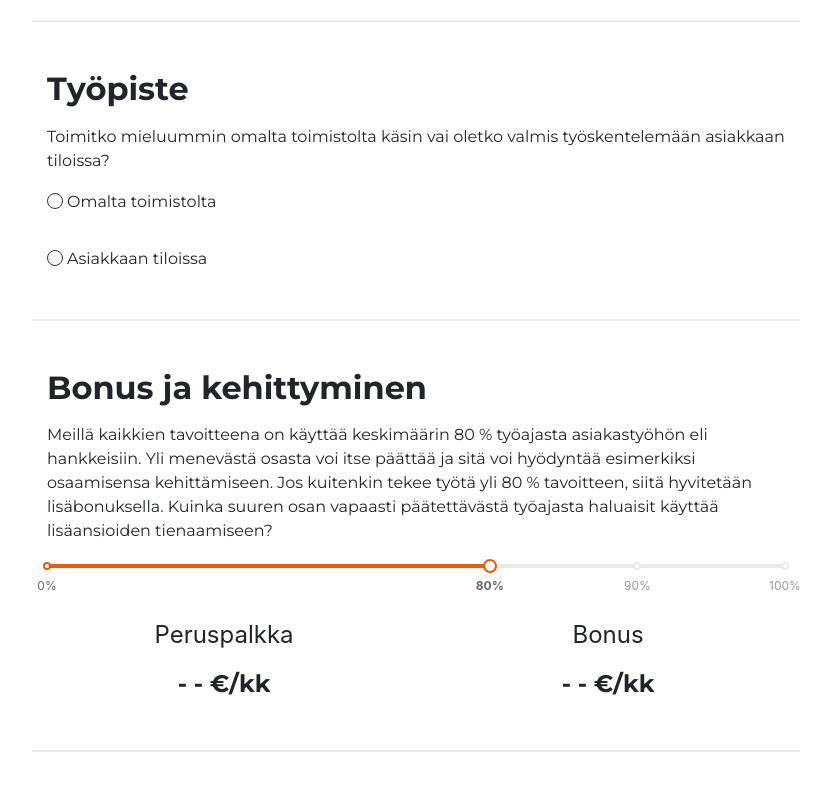
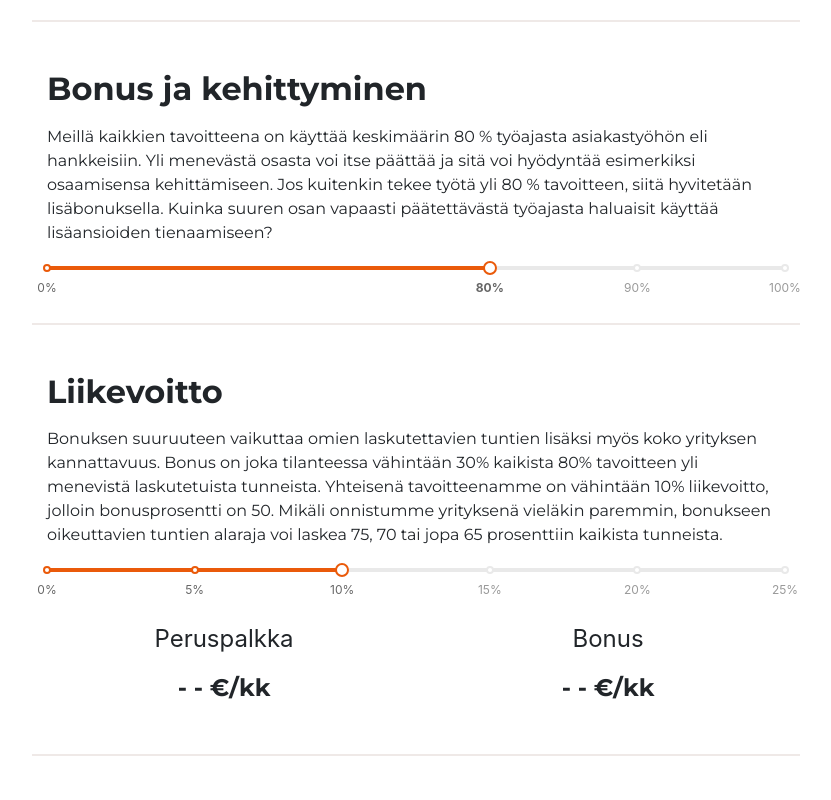
Before and after one commit to sysart/koodarinpalkka, a React (Create React App) app: page / in a window 1280 px wide. Shown: the part 1840-2640 px from the top of the page, without its empty margins (224-1055 px from the left). Built offline with nearby package versions, Linux system fonts and the light colour scheme.

Commit message:
Update service for new bonus model

```diff
--- a/package.json
+++ b/package.json
@@ -3,7 +3,7 @@
   "version": "0.2.0",
   "private": true,
   "engines": {
-    "node": "12.10"
+    "node": "14.5.0"
   },
   "dependencies": {
     "bootstrap": "^4.5.0",
--- a/src/App.jsx
+++ b/src/App.jsx
@@ -7,6 +7,7 @@ import Footer from "./components/Footer";
 import Result from "./components/Result";
 import CookieBanner from './components/CookieBanner'
 import Header from "./components/Header";
+import Profit from './components/Profit';
 import content from "./content";
 import TagManager from 'react-gtm-module'
 import { withCookies } from 'react-cookie';
@@ -59,10 +60,10 @@ class List extends Component {
       experience: 5,
       knowhow: "",
       city: "",
-      location: "",
-      bonus: 80,
+      bonusPercentage: 80,
       baseWage: "- - ",
       bonusWage: "- - ",
+      profit: 10,
       cookiesAccepted: cookies.get('cookiesAccepted')
     };
 
@@ -76,9 +77,9 @@ class List extends Component {
   }
 
   calculateBaseWage() {
-    const { role, experience, knowhow, city, location } = this.state;
+    const { role, experience, knowhow, city } = this.state;
 
-    if (role === "" || knowhow === "" || city === "" || location === "") {
+    if (role === "" || knowhow === "" || city === "" ) {
       return;
     }
 
@@ -118,43 +119,63 @@ class List extends Component {
   }
 
   calculateBonusWage() {
-    const { role, city, location, bonus } = this.state;
+    const { role, city, bonusPercentage, profit } = this.state;
 
-    let bonusPercentage = 0.3;
+    let hourlyWage;
+    let bonusWage;
 
-    if (location === "customer") {
-      bonusPercentage = 0.5;
-    }
-
-    let base = (bonus - 80) * 0.05 * 31.5 * bonusPercentage;
-
-    // role calculation
+    // Role calculation
     if (city === "helsinki") {
-      if (role === "future-pro") {
-        base *= 70;
-      } else if (role === "battering-ram") {
-        base *= 95;
-      } else if (role === "consultant") {
-        base *= 100;
-      } else if (role === "pro") {
-        base *= 85;
+      // Helsinki
+      switch (role) {
+        case "future-pro":
+          hourlyWage = 65
+          break;
+        case "pro":
+          hourlyWage = 87.5
+          break;
+        case "consultant":
+        case "battering-ram":
+          hourlyWage = 97.5
+          break;
+        default:
+          hourlyWage = 0
       }
     } else {
-      if (role === "future-pro") {
-        base *= 50;
-      } else if (role === "battering-ram") {
-        base *= 80;
-      } else if (role === "consultant") {
-        base *= 85;
-      } else if (role === "pro") {
-        base *= 75;
+      // Oulu
+      switch (role) {
+        case "future-pro":
+          hourlyWage = 50
+          break;
+        case "pro":
+          hourlyWage = 72.5
+          break;
+        case "consultant":
+        case "battering-ram":
+          hourlyWage = 85
+          break;
+        default:
+          hourlyWage = 0
       }
     }
 
-    base = Math.round(base);
+    // Calculate bonus wage
+    if (profit <= 4) {
+      bonusWage = (bonusPercentage - 80) / 20 * 0.3 * 31.6 * hourlyWage
+    } else if (profit <= 10) {
+      bonusWage = (bonusPercentage - 80) / 20 * (0.4 + 2 * (profit - 5) / 100) * 31.6 * hourlyWage
+    } else if (profit <= 14) {
+      bonusWage = (bonusPercentage - 80) / 20 * 0.5 * 31.6 * hourlyWage
+    } else if (profit <= 19) {
+      bonusWage = (bonusPercentage - 80) / 20 * 0.5 * 39.5 * hourlyWage
+    } else if (profit <= 24) {
+      bonusWage = (bonusPercentage - 80) / 20 * 0.5 * 47.5 * hourlyWage
+    } else if (profit <= 25) {
+      bonusWage = (bonusPercentage - 80) / 20 * 0.5 * 55.3 * hourlyWage
+    }
 
     this.setState({
-      bonusWage: base
+      bonusWage: bonusWage
     });
   }
 
@@ -187,10 +208,11 @@ class List extends Component {
       experienceContent,
       knowhow,
       city,
-      location,
-      bonusContent
+      bonusContent,
+      profitContent
     ] = content;
-    const { experience, bonus, baseWage, bonusWage, cookiesAccepted } = this.state;
+
+    const { experience, bonusPercentage, baseWage, bonusWage, profit, cookiesAccepted } = this.state;
 
     return (
       <>
@@ -208,12 +230,16 @@ class List extends Component {
           />
           <RadioComponent content={knowhow} handleChoice={this.handleChoice} />
           <RadioComponent content={city} handleChoice={this.handleChoice} />
-          <RadioComponent content={location} handleChoice={this.handleChoice} />
           <Bonus
             content={bonusContent}
+            sliderLocation={bonusPercentage}
+            handleChoice={this.handleChoice}
+          />
+          <Profit
+            content={profitContent}
             baseWage={baseWage}
             bonusWage={bonusWage}
-            sliderLocation={bonus}
+            sliderLocation={profit}
             handleChoice={this.handleChoice}
           />
           <Result baseWage={baseWage} bonusWage={bonusWage} />
--- a/src/components/Bonus.jsx
+++ b/src/components/Bonus.jsx
@@ -1,4 +1,4 @@
-import { Container, Row, Col } from 'reactstrap';
+import { Container } from 'reactstrap';
 import React from 'react';
 import Slider from 'rc-slider';
 import 'rc-slider/assets/index.css';
@@ -16,8 +16,6 @@ const marks = {
 const Bonus = (props) => {
   const {
     content,
-    baseWage,
-    bonusWage,
     sliderLocation,
     handleChoice,
   } = props;
@@ -33,7 +31,7 @@ const Bonus = (props) => {
             min={50}
             max={100}
             marks={marks}
-            onChange={value => (handleChoice('bonus', value[2]))}
+            onChange={value => (handleChoice('bonusPercentage', value[2]))}
             value={[0, 80, sliderLocation]}
             trackStyle={[{ backgroundColor: '#EA5A0A' }, { backgroundColor: '#EA5A0A' }]}
             activeDotStyle={{ borderColor: '#EA5A0A' }}
@@ -42,22 +40,6 @@ const Bonus = (props) => {
             tipFormatter={value => `${value}%`}
           />
         </div>
-        <Row>
-          <Col md={6}>
-            <h3 className="BonusSubtitle">Peruspalkka</h3>
-            <p className="BonusWage">
-              {baseWage}
-              €/kk
-            </p>
-          </Col>
-          <Col md={6}>
-            <h3 className="BonusSubtitle">Bonus</h3>
-            <p className="BonusWage">
-              {bonusWage}
-              €/kk
-            </p>
-          </Col>
-        </Row>
       </Container>
     </section>
   );
--- /dev/null
+++ b/src/components/Profit.jsx
@@ -0,0 +1,65 @@
+import { Container, Row, Col } from 'reactstrap';
+import React from 'react';
+import Slider, { createSliderWithTooltip } from 'rc-slider'
+import 'rc-slider/assets/index.css';
+import './Profit.scss';
+
+const SliderWithTooltip = createSliderWithTooltip(Slider);
+
+const marks = {
+  0: '0%',
+  5: '5%',
+  10: '10%',
+  15: '15%',
+  20: '20%',
+  25: '25%',
+};
+
+const Bonus = (props) => {
+  const {
+    content,
+    baseWage,
+    bonusWage,
+    handleChoice,
+  } = props;
+
+  return (
+    <section>
+      <Container>
+        <h2>{content.title}</h2>
+        <p className="Description">{content.description}</p>
+        <div className="BonusSliderContainer">
+          <SliderWithTooltip
+            min={0}
+            max={25}
+            marks={marks}
+            defaultValue={10}
+            onChange={value => (handleChoice('profit', value))}
+            trackStyle={{ backgroundColor: '#EA5A0A' }}
+            activeDotStyle={{ borderColor: '#EA5A0A' }}
+            handleStyle={{ borderColor: '#EA5A0A' }}
+            tipFormatter={value => `${value} %`}
+          />
+        </div>
+        <Row>
+          <Col md={6}>
+            <h3 className="BonusSubtitle">Peruspalkka</h3>
+            <p className="BonusWage">
+              {baseWage}
+              €/kk
+            </p>
+          </Col>
+          <Col md={6}>
+            <h3 className="BonusSubtitle">Bonus</h3>
+            <p className="BonusWage">
+              {bonusWage !== "- - " ? Math.round(bonusWage) : "- - "}
+              €/kk
+            </p>
+          </Col>
+        </Row>
+      </Container>
+    </section>
+  );
+};
+
+export default Bonus;
--- a/src/components/Result.jsx
+++ b/src/components/Result.jsx
@@ -4,12 +4,21 @@ import './Result.scss';
 
 const Result = (props) => {
   const { baseWage, bonusWage } = props;
+
+  let wage;
+
+  if (baseWage === "- - " || bonusWage === "- - ") {
+    wage = "- - "
+  } else {
+    wage = Math.round(baseWage + bonusWage)
+  }
+
   return (
     <section>
       <Container>
         <p className="ResultTitle">Palkkasi meillä on</p>
         <p className="Result">
-          { baseWage + bonusWage }
+          { wage }
           €/kk
         </p>
         <a href="https://sysart.fi/ura-sysartilla/" className="LinkButton">Katso avoimet työpaikat</a>
--- a/src/content.js
+++ b/src/content.js
@@ -62,23 +62,12 @@ const content = [
     ],
   },
   {
-    title: 'Työpiste',
-    shortTitle: 'location',
-    description: 'Toimitko mieluummin omalta toimistolta käsin vai oletko valmis työskentelemään asiakkaan tiloissa?',
-    options: [
-      {
-        text: 'Omalta toimistolta',
-        id: 'office',
-      },
-      {
-        text: 'Asiakkaan tiloissa',
-        id: 'customer',
-      },
-    ],
+    title: 'Bonus ja kehittyminen',
+    description: 'Meillä kaikkien tavoitteena on käyttää keskimäärin 80 % työajasta asiakastyöhön eli hankkeisiin. Yli menevästä osasta voi itse päättää ja sitä voi hyödyntää esimerkiksi osaamisensa kehittämiseen. Jos kuitenkin tekee työtä yli 80 % tavoitteen, siitä hyvitetään lisäbonuksella. Kuinka suuren osan vapaasti päätettävästä työajasta haluaisit käyttää lisäansioiden tienaamiseen?',
   },
   {
-    title: 'Bonus ja kehittyminen',
-    description: 'Meillä kaikkien tavoitteena on käyttää keskimäärin 80 % työajasta asiakastyöhön eli hankkeisiin. Yli menevästä osasta voi itse päättää ja sitä voi hyödyntää esimerkiksi osaamisensa kehittämiseen. Jos kuitenkin tekee työtä yli 80 % tavoitteen, siitä hyvitetään lisäbonuksella. Kuinka suuren osan vapaasti päätettävästä työajasta haluaisit käyttää lisäansioiden tienaamiseen?',
+    title: 'Liikevoitto',
+    description: 'Bonuksen suuruuteen vaikuttaa omien laskutettavien tuntien lisäksi myös koko yrityksen kannattavuus. Bonus on joka tilanteessa vähintään 30% kaikista 80% tavoitteen yli menevistä laskutetuista tunneista. Yhteisenä tavoitteenamme on vähintään 10% liikevoitto, jolloin bonusprosentti on 50. Mikäli onnistumme yrityksenä vieläkin paremmin, bonukseen oikeuttavien tuntien alaraja voi laskea 75, 70 tai jopa 65 prosenttiin kaikista tunneista.',
   },
 ];
 
```
Also changed, not shown: src/components/Profit.scss (added).
